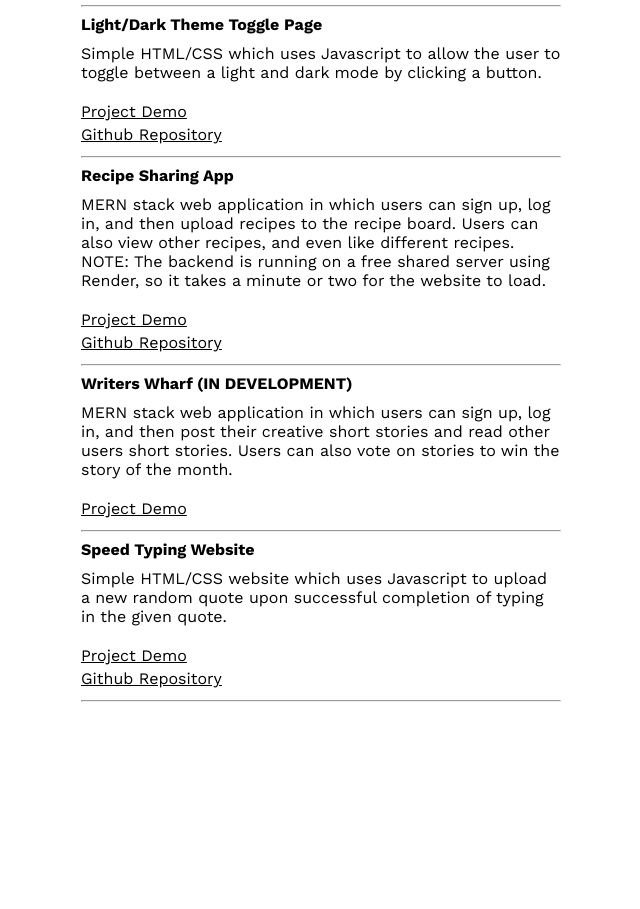
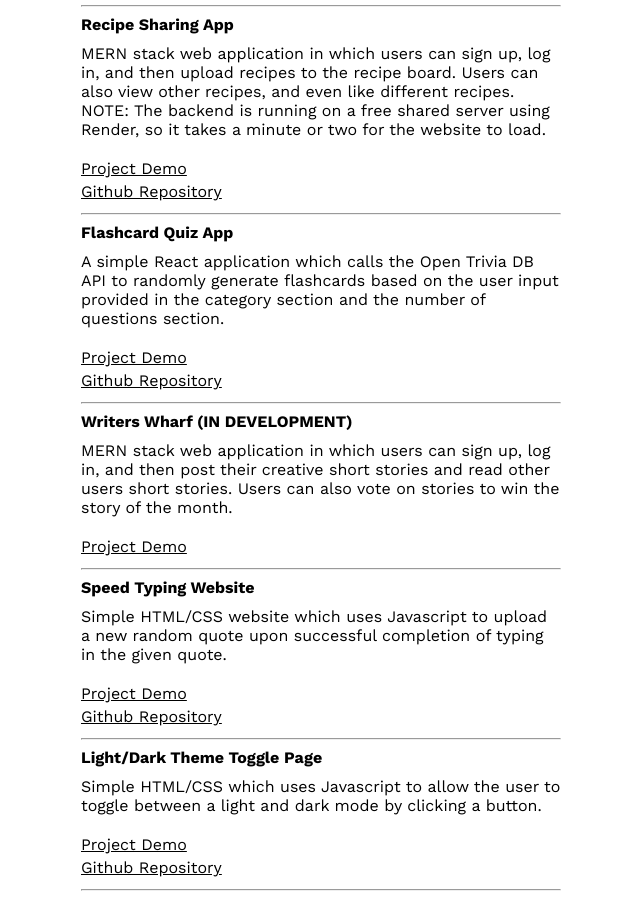
Before and after one commit to Buttersix/portfolio-site, a plain HTML site: page index.html in a window 1280 px wide. Shown: the part 452-1361 px from the top of the page, without its empty margins (319-959 px from the left). Before the commit the page ends 1172 px from the top, so only its background shows below. Drawn offline with nearby package versions, Linux system fonts and the light colour scheme; a script that the page names is missing.

Commit message:
Added flashcard app and also edited order of projects

```diff
--- a/index.html
+++ b/index.html
@@ -33,17 +33,17 @@
     <div class="projects-header">PROJECTS</div>
     <hr />
     <div class="project">
-      <div class="project-header">Light/Dark Theme Toggle Page</div>
-      <div class="project-description">Simple HTML/CSS which uses Javascript to allow the user to toggle between a light and dark mode by clicking a button.</div>
-      <a href="https://theme-toggle.onrender.com/" target="_blank">Project Demo</a>
-      <a href="https://github.com/Buttersix/theme-toggle" target="_blank">Github Repository</a>
-    </div>
-    <hr />
-    <div class="project">
       <div class="project-header">Recipe Sharing App</div>
       <div class="project-description">MERN stack web application in which users can sign up, log in, and then upload recipes to the recipe board. Users can also view other recipes, and even like different recipes. NOTE: The backend is running on a free shared server using Render, so it takes a minute or two for the website to load.</div>
       <a href="https://main.d2yykcyab2dkig.amplifyapp.com/" target="_blank">Project Demo</a>
       <a href="https://github.com/Buttersix/recipe-sharing-app" target="_blank">Github Repository</a>
+    </div>
+    <hr />
+    <div class="project">
+      <div class="project-header">Flashcard Quiz App</div>
+      <div class="project-description">A simple React application which calls the Open Trivia DB API to randomly generate flashcards based on the user input provided in the category section and the number of questions section.</div>
+      <a href="https://flashcard-quiz-app.onrender.com/" target="_blank">Project Demo</a>
+      <a href="https://github.com/Buttersix/flashcard-quiz-app" target="_blank">Github Repository</a>
     </div>
     <hr />
     <div class="project">
@@ -59,6 +59,13 @@
       <a href="https://github.com/Buttersix/speed-typing" target="_blank">Github Repository</a>
     </div>
     <hr />
+    <div class="project">
+      <div class="project-header">Light/Dark Theme Toggle Page</div>
+      <div class="project-description">Simple HTML/CSS which uses Javascript to allow the user to toggle between a light and dark mode by clicking a button.</div>
+      <a href="https://theme-toggle.onrender.com/" target="_blank">Project Demo</a>
+      <a href="https://github.com/Buttersix/theme-toggle" target="_blank">Github Repository</a>
+    </div>
+    <hr />
   </div>
 </body>
 </html>
```
